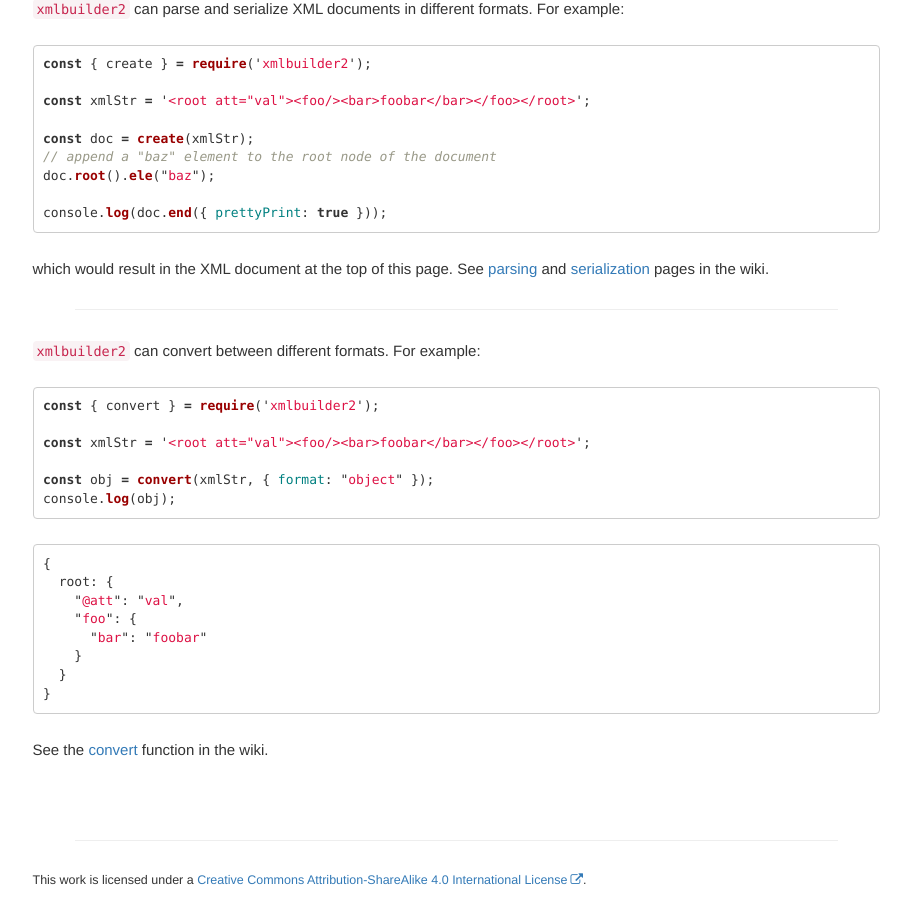
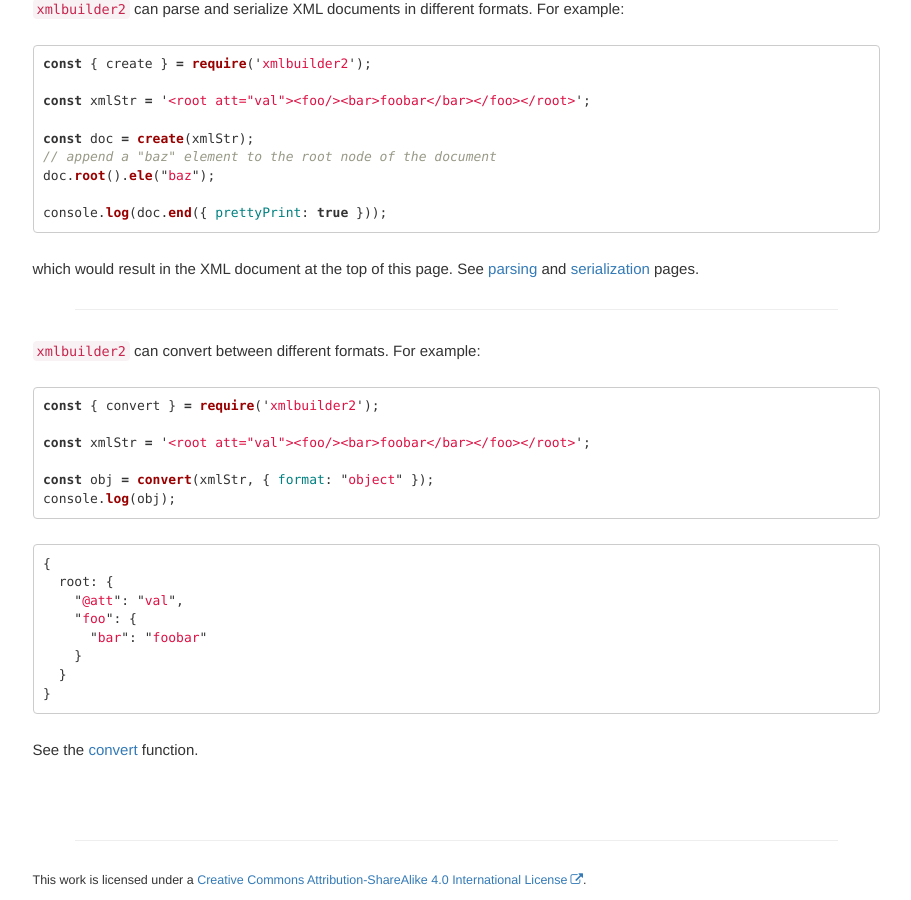
Before and after one commit to oozcitak/xmlbuilder2, a Jekyll site: the page built from docs/index.md, in a window 1280 px wide and 900 px high, scrolled down 1905 px. Shown: the whole window, without its empty margins (330-1241 px from the left). Built offline with Jekyll 4.4.1, drawn with Linux system fonts in a browser that asks for light colours; comment, search, counter and statistics services are not loaded.

Commit message:
Remove wiki words

````diff
--- a/docs/index.md
+++ b/docs/index.md
@@ -81,7 +81,7 @@ console.log(doc.end({ prettyPrint: true }));
 ```
 which would result in the XML document at the top of this page. See
 [parsing](parsing.html) and
-[serialization](serialization.html) pages in the wiki.
+[serialization](serialization.html) pages.
 
 ___
 
@@ -104,6 +104,4 @@ console.log(obj);
   }
 }
 ```
-See the
-[convert](builder-functions.html#convert)
-function in the wiki.
+See the [convert](builder-functions.html#convert) function.
````
